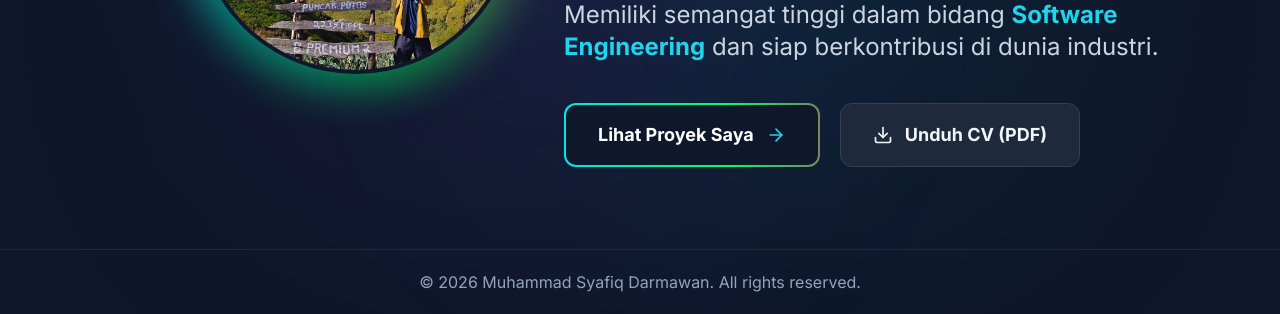
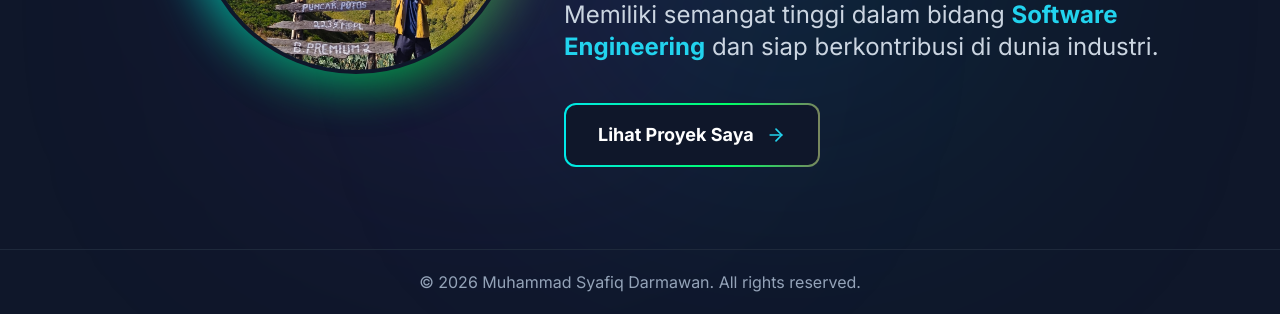
Before and after one commit to seireyqin-lab/Fortofolio2, a plain HTML site: page index.html in a window 1280 px wide. Shown: the part 486-800 px from the top of the page. Drawn offline with nearby package versions, Linux system fonts and the light colour scheme.

```diff
--- a/index.html
+++ b/index.html
@@ -76,8 +76,6 @@
                             </span>
                         </button>
 
-                        <a href="link-cv-anda.pdf" target="_blank" class="px-8 py-4 bg-slate-800 hover:bg-slate-700 text-slate-100 font-bold rounded-xl border border-slate-700 transition-all flex items-center gap-3 text-base sm:text-lg">
-                            <i data-lucide="download" class="w-5 h-5"></i> Unduh CV (PDF)
                         </a>
                     </div>
                 </div>
```
